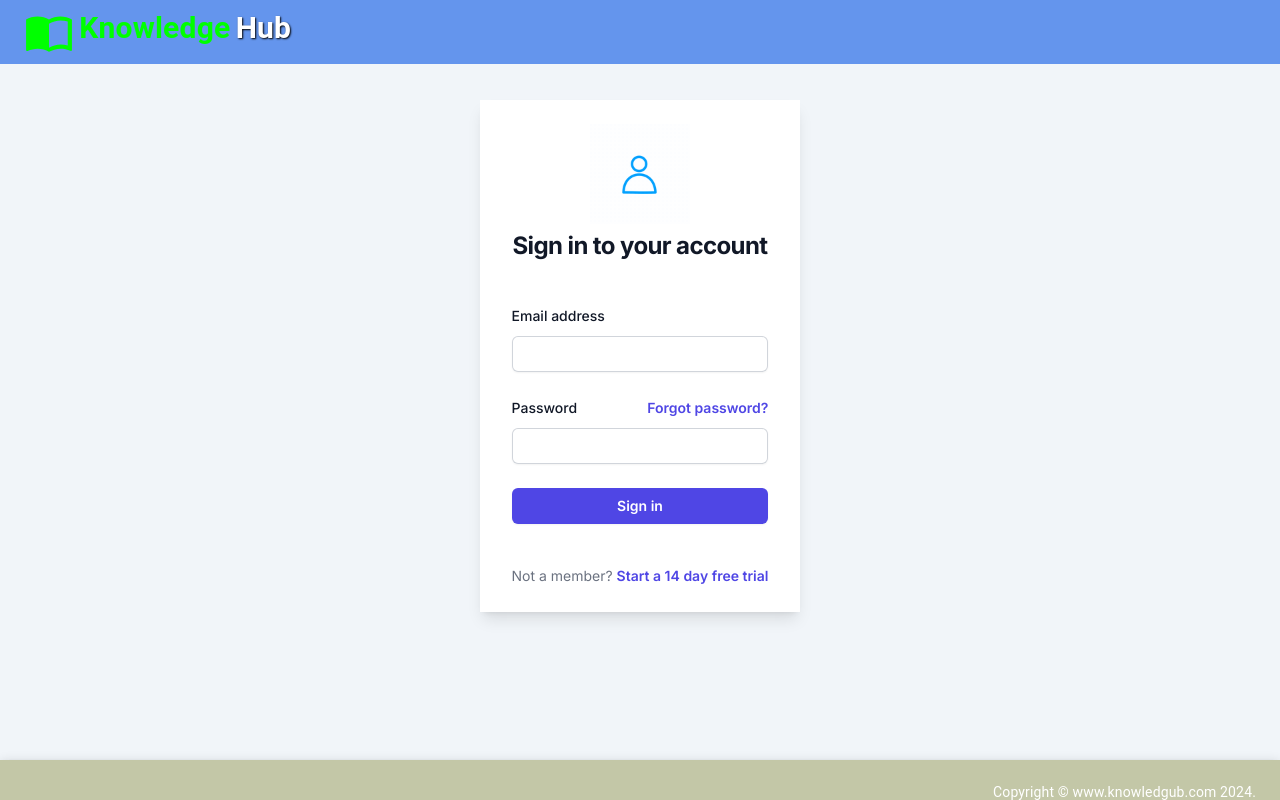
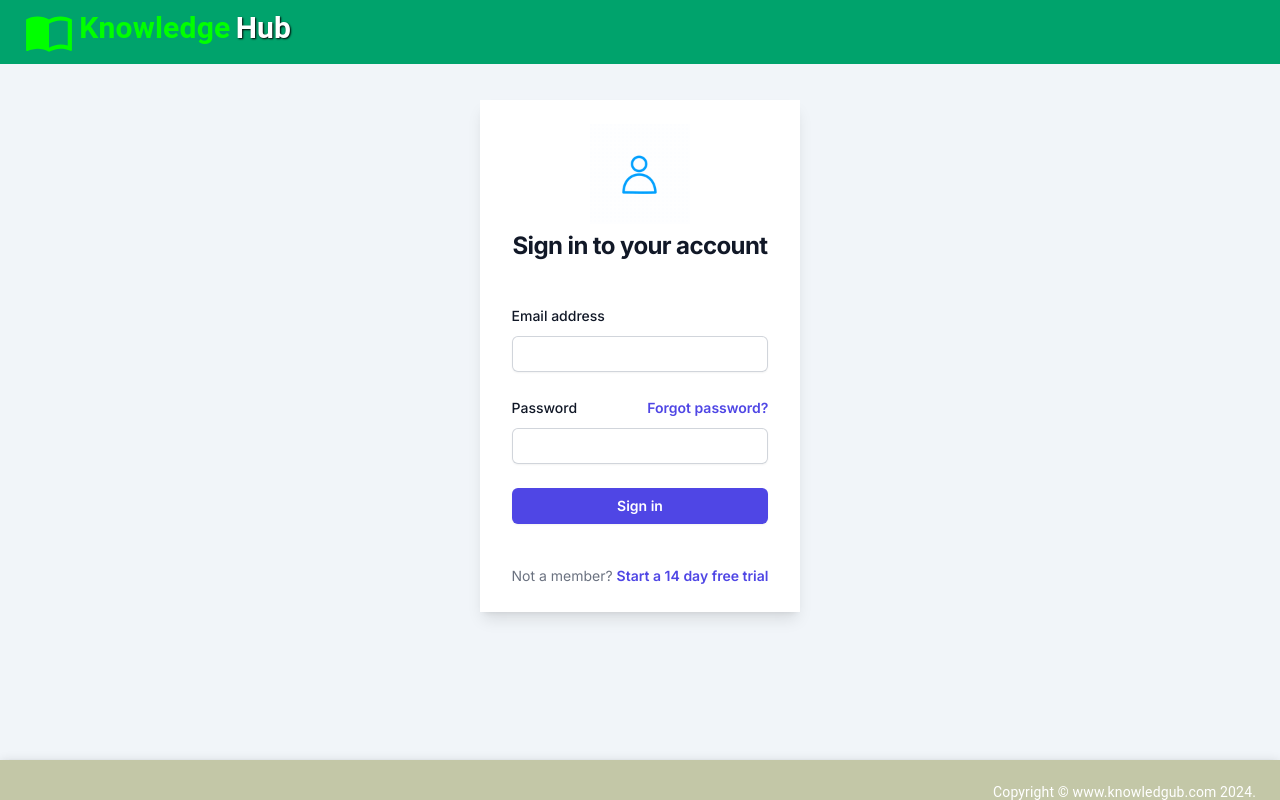
Before and after one commit to mohanakrishna143/nextJS-hub, a Next.js app: page / in a window 1280 px wide. Built offline with nearby package versions, Linux system fonts and the light colour scheme.

Commit message:
Changed the Background Colours

```diff
--- a/src/app/core/navbar.tsx
+++ b/src/app/core/navbar.tsx
@@ -7,8 +7,8 @@ import { useAppSelector } from "@/redux/store";
 function NavBar() {
   const userName= useAppSelector((state) => state.authReducer.value.username);
   return (
-    <AppBar position="fixed" color="primary" sx={{ top: 64 }}>
-      <Toolbar>
+    <AppBar position="fixed"  sx={{ top: 64, backgroundColor: "#2AAA8A"}}>
+      <Toolbar sx={{backgroundColor: "#2AAA8A"}}>
         {/* <IconButton
           size="large"
           edge="start"
--- a/src/app/header.tsx
+++ b/src/app/header.tsx
@@ -33,8 +33,8 @@ const Header = () => {
   };
   return (
     <>
-      <AppBar position="fixed" color="primary" sx={{ top: 0, bottom: 'auto', backgroundColor: "#6495ED", textAlign: "center", height: "30px" }}>
-        <Toolbar sx={{ position: "fixed", left: 0, top: 0, right: 0, backgroundColor: "#6495ED", fontFamily: "Inter", fontWeight: 400, fontSize: "5px", display: "flex", justifyContent: "left", minHeight: "30px" }}>
+      <AppBar position="fixed" color="primary" sx={{ top: 0, bottom: 'auto', backgroundColor: "#00A36C", textAlign: "center", height: "30px" }}>
+        <Toolbar sx={{ position: "fixed", left: 0, top: 0, right: 0, backgroundColor: "#00A36C", fontFamily: "Inter", fontWeight: 400, fontSize: "5px", display: "flex", justifyContent: "left", minHeight: "30px" }}>
           <Typography variant="body2" align="right" sx={{ color: "#00ff00", fontWeight: "bold", fontSize: "20px" }}>
             <ImportContactsIcon sx={{ color: "#00ff00", fontSize: "50px" }} /> <span style={{ color: "#00ff00", fontSize: "30px" }}>Knowledge</span> <span style={{ color: "#ffffff", fontWeight: "bold", textShadow: "1px 1px 2px black", fontSize: "30px" }}>Hub</span>
           </Typography>
```
